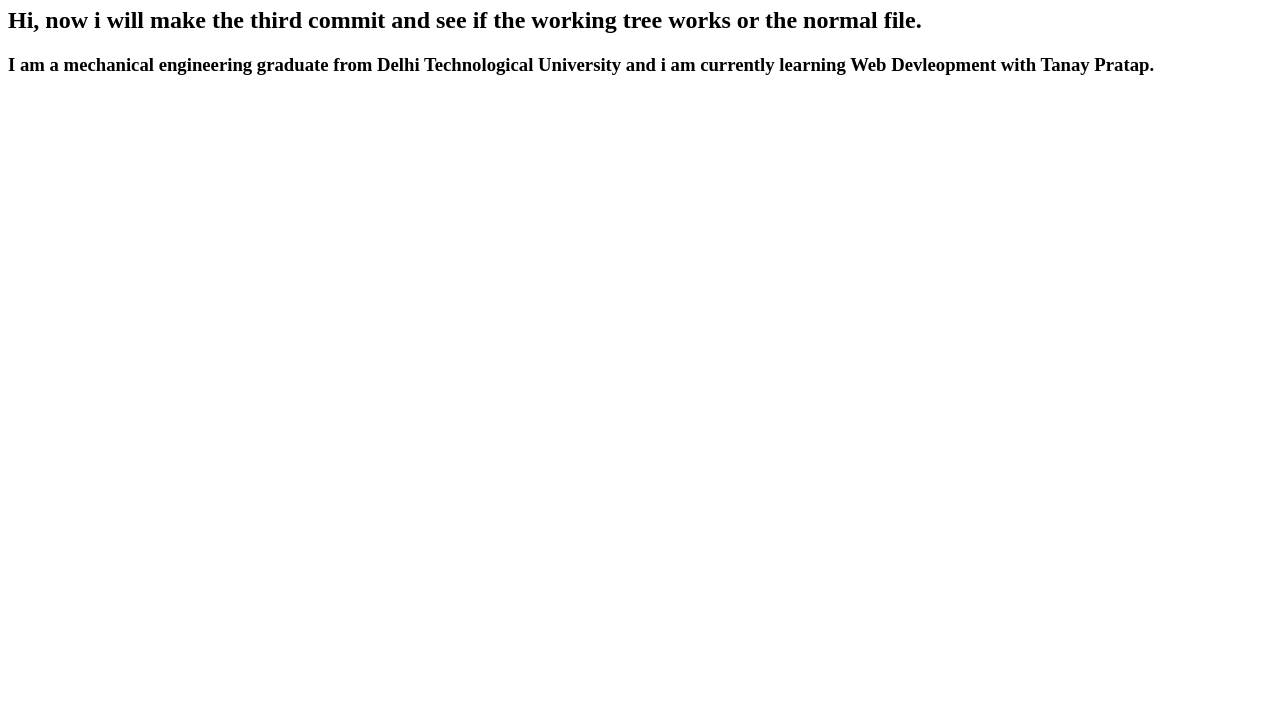
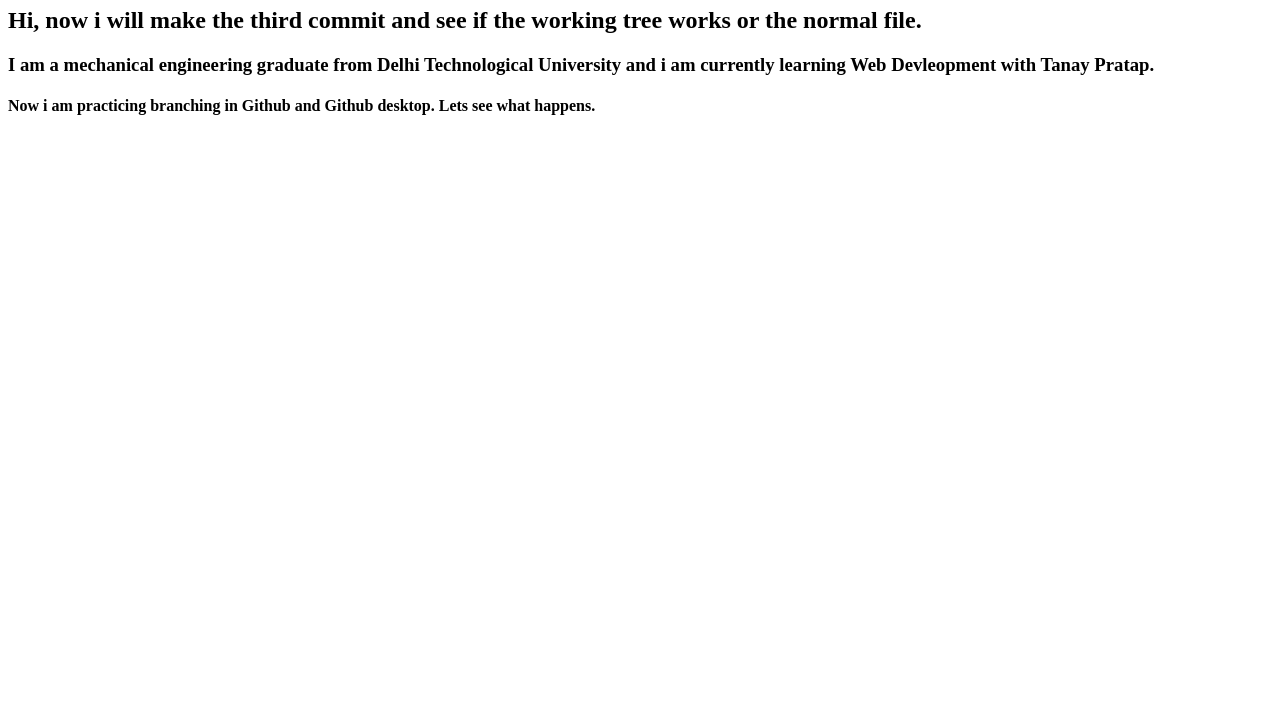
Before and after one commit to pantsachin/Practising_Repo_Making, a plain HTML site: page index.html in a window 1280 px wide. Shown: the part 73-800 px from the top of the page. Drawn offline with Linux system fonts and the light colour scheme.

Commit message:
docs: first commit in 1st branch
trying branching and commiting in it.

```diff
--- a/index.html
+++ b/index.html
@@ -17,5 +17,10 @@
       I am a mechanical engineering graduate from Delhi Technological University
       and i am currently learning Web Devleopment with Tanay Pratap.
     </h3>
+
+    <h4>
+      Now i am practicing branching in Github and Github desktop. Lets see what
+      happens.
+    </h4>
   </body>
 </html>
```
